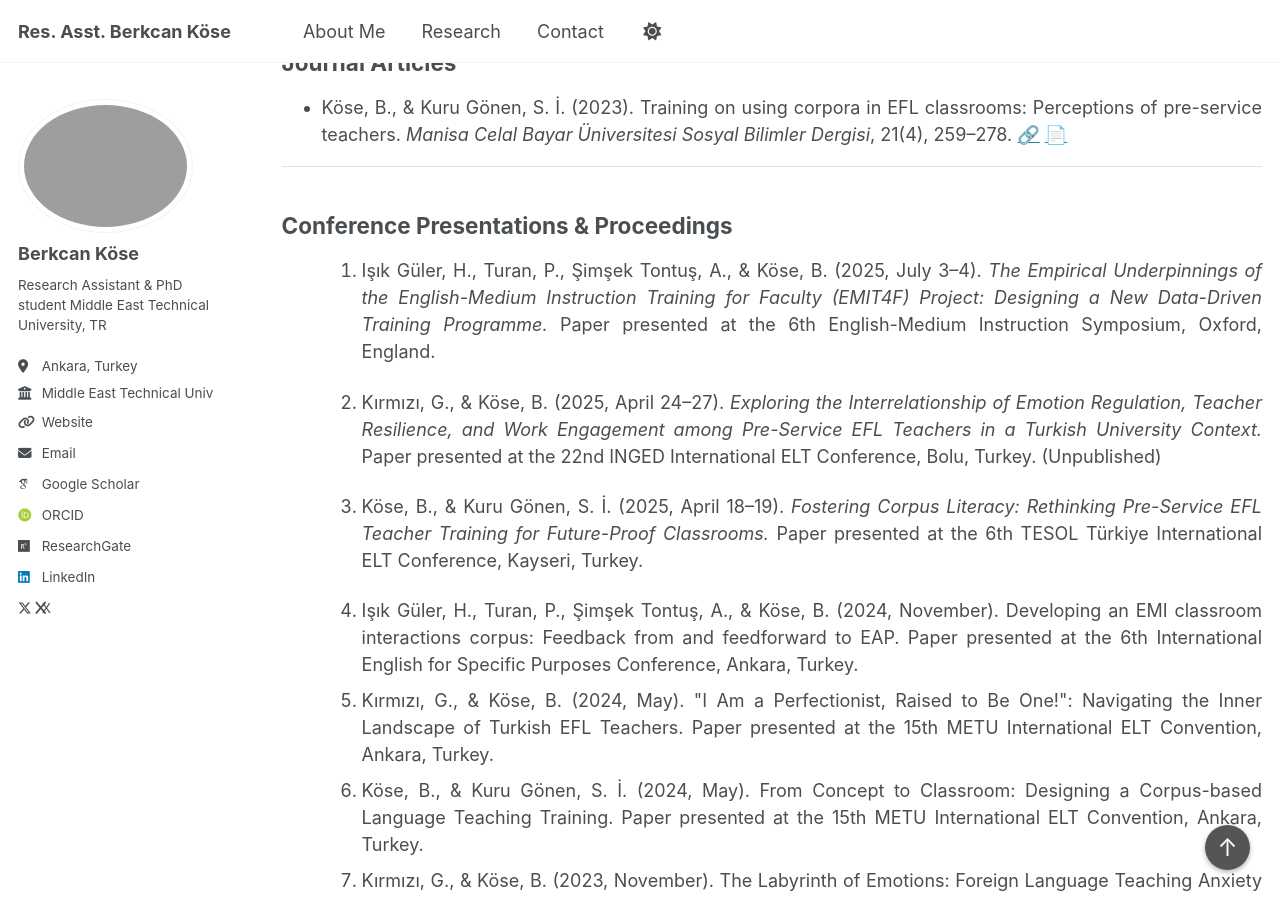
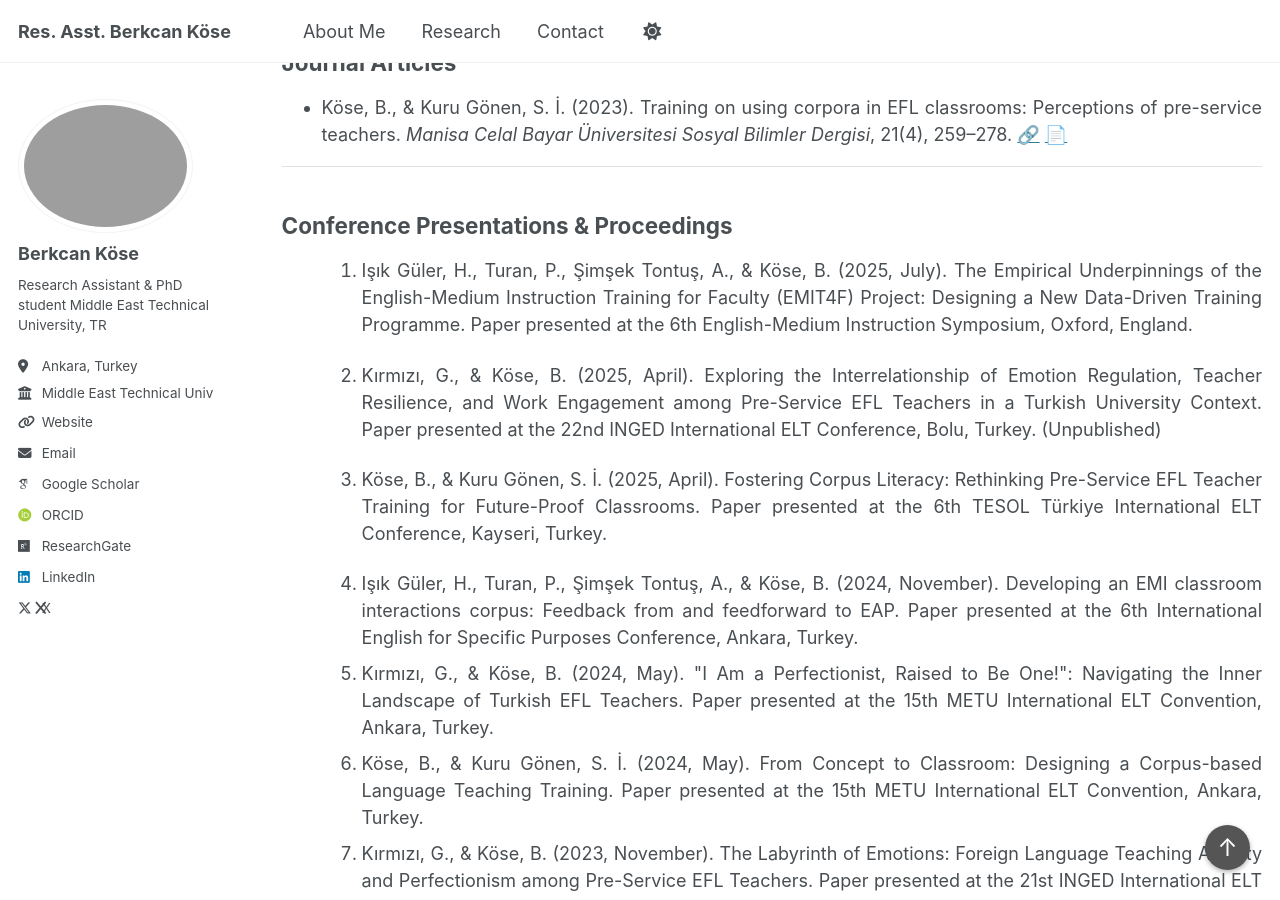
Before and after one commit to berkcankose/berkcankose.github.io, a Jekyll site: the page built from _pages/research.html, in a window 1280 px wide and 900 px high, scrolled down 439 px. Built offline with Jekyll 4.4.1, drawn with Linux system fonts in a browser that asks for light colours; some web fonts are replaced.

Commit message:
Revise conference paper entries in research.html
Updated conference paper details to remove specific dates and added presentation context.

```diff
--- a/_pages/research.html
+++ b/_pages/research.html
@@ -37,22 +37,22 @@ author_profile: true
 
   <ol>
     <li>
-      <p>Işık Güler, H., Turan, P., Şimşek Tontuş, A., &amp; Köse, B. (2025, July 3–4).
-        <em>The Empirical Underpinnings of the English-Medium Instruction Training for Faculty (EMIT4F) Project: Designing a New Data-Driven Training Programme.</em>
+      <p>Işık Güler, H., Turan, P., Şimşek Tontuş, A., &amp; Köse, B. (2025, July).
+        The Empirical Underpinnings of the English-Medium Instruction Training for Faculty (EMIT4F) Project: Designing a New Data-Driven Training Programme.
         Paper presented at the 6th English-Medium Instruction Symposium, Oxford, England.
       </p>
     </li>
 
     <li>
-      <p>Kırmızı, G., &amp; Köse, B. (2025, April 24–27).
-        <em>Exploring the Interrelationship of Emotion Regulation, Teacher Resilience, and Work Engagement among Pre-Service EFL Teachers in a Turkish University Context.</em>
+      <p>Kırmızı, G., &amp; Köse, B. (2025, April).
+        Exploring the Interrelationship of Emotion Regulation, Teacher Resilience, and Work Engagement among Pre-Service EFL Teachers in a Turkish University Context.
         Paper presented at the 22nd INGED International ELT Conference, Bolu, Turkey. <span>(Unpublished)</span>
       </p>
     </li>
 
     <li>
-      <p>Köse, B., &amp; Kuru Gönen, S. İ. (2025, April 18–19).
-        <em>Fostering Corpus Literacy: Rethinking Pre-Service EFL Teacher Training for Future-Proof Classrooms.</em>
+      <p>Köse, B., &amp; Kuru Gönen, S. İ. (2025, April).
+        Fostering Corpus Literacy: Rethinking Pre-Service EFL Teacher Training for Future-Proof Classrooms.
         Paper presented at the 6th TESOL Türkiye International ELT Conference, Kayseri, Turkey.
       </p>
     </li>
```
